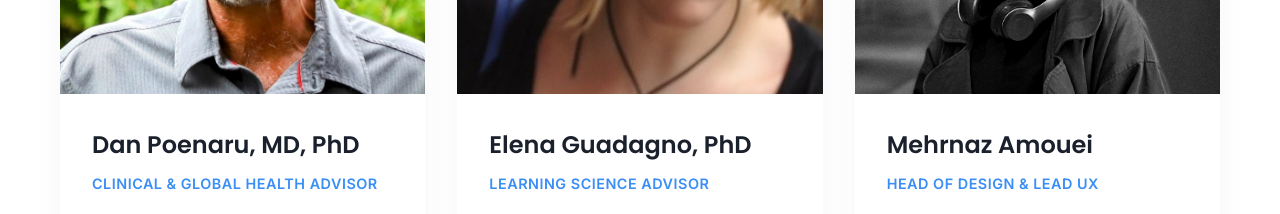
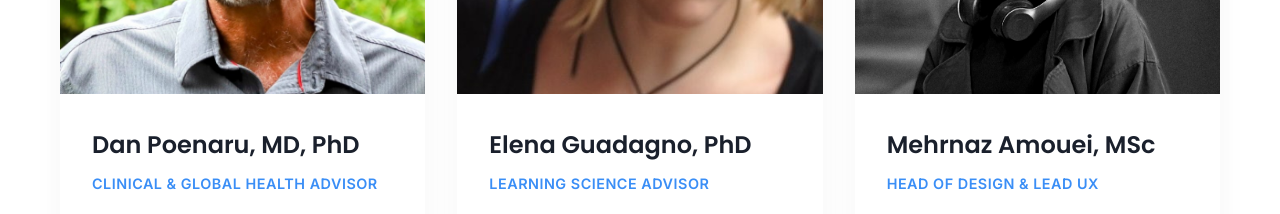
Before and after one commit to Theia-XR/website, a React (Create React App) app: page / in a window 1280 px wide. Shown: the part 4200-4414 px from the top of the page. Built offline with nearby package versions, Linux system fonts and the light colour scheme.

Commit message:
Update Mehrnaz Amouei's title to include MSc degree
- Added MSc designation to Mehrnaz Amouei's name
- Reflects her Master's degree in Design
- Maintains professional academic credentials consistency across team

```diff
--- a/src/App.js
+++ b/src/App.js
@@ -237,7 +237,7 @@ function App() {
                 <img src="/assets/images/Mehrnaz Amouei-4.jpg" alt="Mehrnaz Amouei" />
               </div>
               <div className="team-info">
-                <h3>Mehrnaz Amouei</h3>
+                <h3>Mehrnaz Amouei, MSc</h3>
                 <p className="team-role">Head of Design & Lead UX</p>
                 <p className="team-bio">
                   Product Designer and Lead UX at TheiaXR. With a background in industrial design and human-AI interaction, she creates intuitive, emotionally driven experiences that enhance clinical training in XR environments.
```
